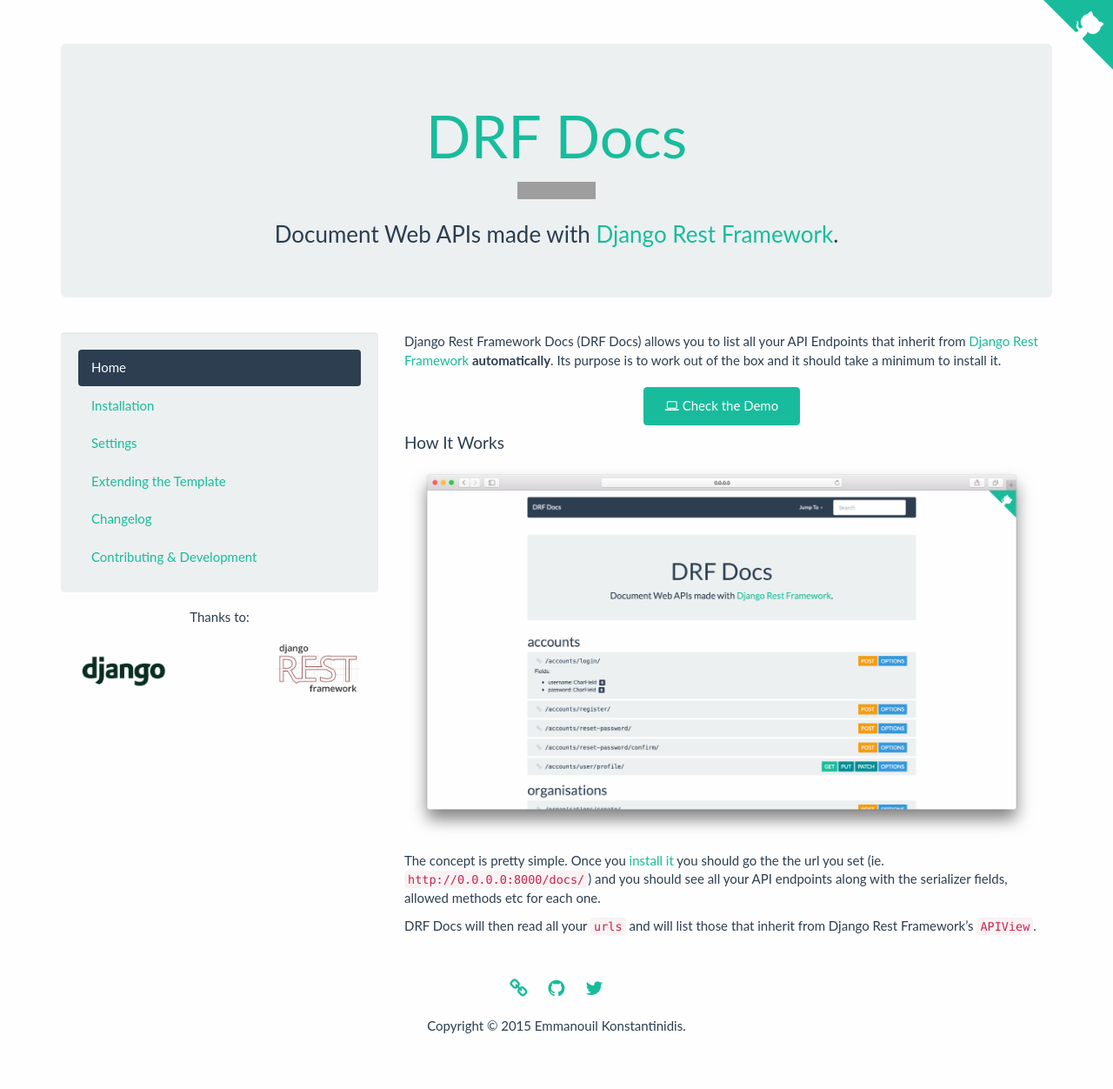
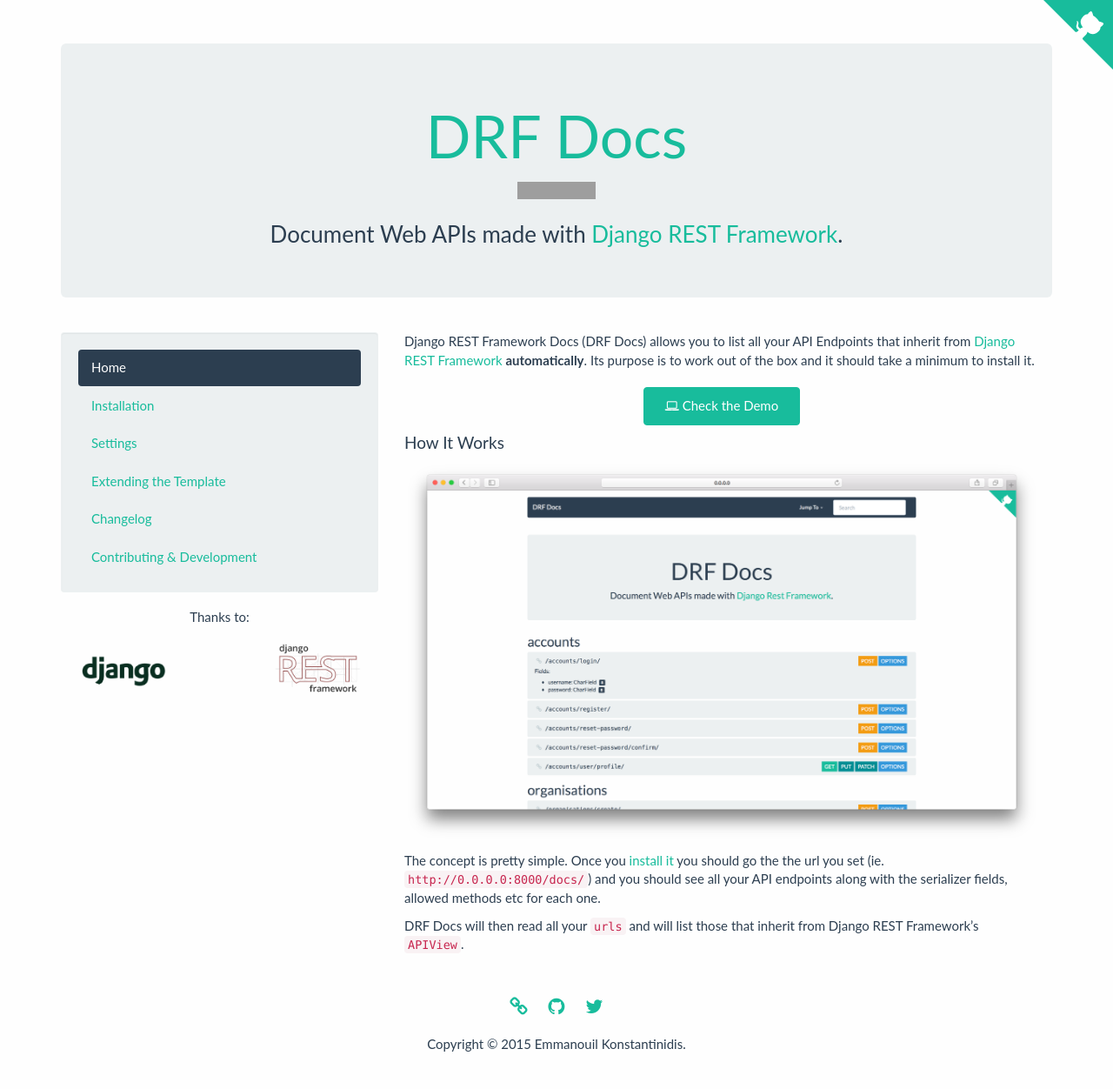
Before and after one commit to manosim/django-rest-framework-docs, a Jekyll site: the page built from _docs/home.md, in a window 1280 px wide. Shown: the whole page at 87% size. Built offline with Jekyll 4.4.1, drawn with Linux system fonts in a browser that asks for light colours; some web fonts are replaced; before the commit the page ends 1230 px from its top, so only the background shows below that; grey boxes are pictures that could not be loaded.

```diff
--- a/_docs/home.md
+++ b/_docs/home.md
@@ -4,7 +4,7 @@ permalink: /
 order: 1
 ---
 
-Django Rest Framework Docs (DRF Docs) allows you to list all your API Endpoints that inherit from <a href="http://www.django-rest-framework.org/" target="_blank">Django Rest Framework</a> **automatically**. Its purpose is to work out of the box and it should take a minimum to install it.
+Django REST Framework Docs (DRF Docs) allows you to list all your API Endpoints that inherit from <a href="http://www.django-rest-framework.org/" target="_blank">Django REST Framework</a> **automatically**. Its purpose is to work out of the box and it should take a minimum to install it.
 
 <a class="btn btn-success btn-demo" href="http://demo.drfdocs.com/" target="_blank"><i class="fa fa-laptop"></i> Check the Demo</a>
 
@@ -14,4 +14,4 @@ Django Rest Framework Docs (DRF Docs) allows you to list all your API Endpoints
 
 The concept is pretty simple. Once you [install it](/docs/installation/) you should go the the url you set (ie. `http://0.0.0.0:8000/docs/`) and you should see all your API endpoints along with the serializer fields, allowed methods etc for each one.
 
-DRF Docs will then read all your `urls` and will list those that inherit from Django Rest Framework's `APIView`.
+DRF Docs will then read all your `urls` and will list those that inherit from Django REST Framework's `APIView`.
--- a/_includes/header.html
+++ b/_includes/header.html
@@ -4,7 +4,7 @@
     <div class="jumbotron">
       <h1><a href="http://www.drfdocs.com/">DRF Docs</a></h1>
       <a target="_blank" href="https://pypi.python.org/pypi/drfdocs/"><img class="img-responsive" src="https://badge.fury.io/py/drfdocs.svg" alt="PyPI version" height="18"></a>
-      <h3>Document Web APIs made with <a href="http://www.django-rest-framework.org/" target="_blank">Django Rest Framework</a>.</h3>
+      <h3>Document Web APIs made with <a href="http://www.django-rest-framework.org/" target="_blank">Django REST Framework</a>.</h3>
     </div>
 
   </div>
```
